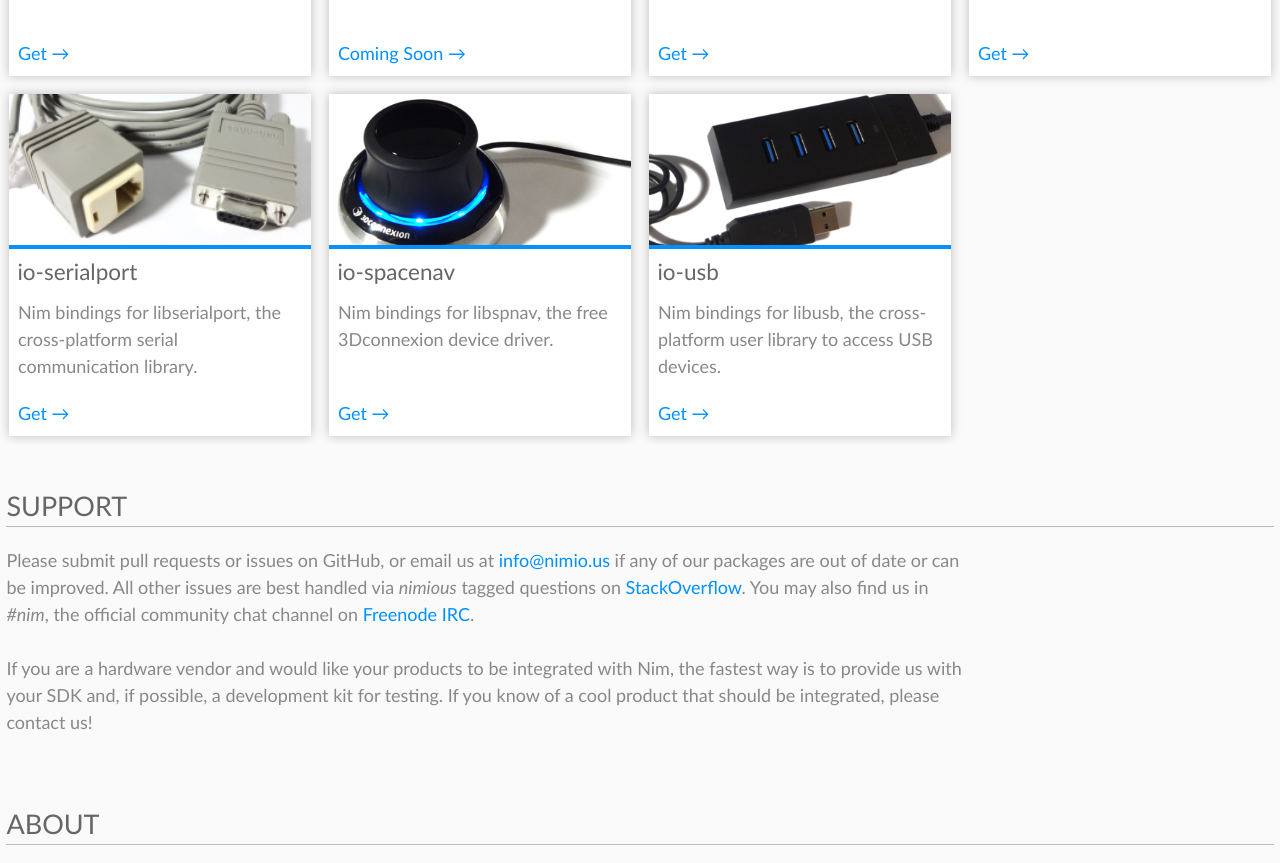
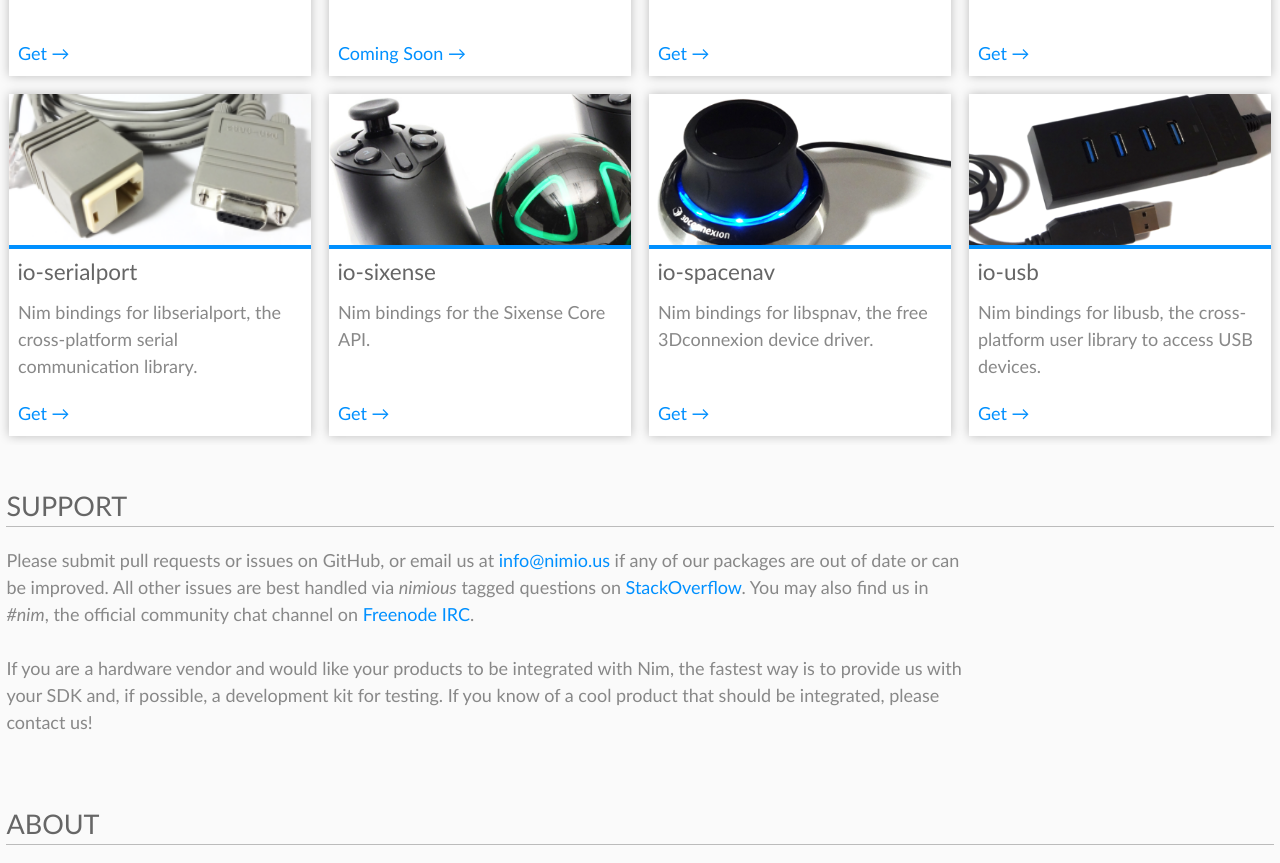
Before and after one commit to nimious/nimious.github.io, a plain HTML site: page index.html in a window 1280 px wide. Shown: the part 825-1688 px from the top of the page. Drawn offline with Linux system fonts and the light colour scheme.

Commit message:
Added io-sixense.

```diff
--- a/index.html
+++ b/index.html
@@ -121,6 +121,17 @@
 
       <div>
         <div>
+          <a href="https://github.com/nimious/io-sixense" title="io-sixense on GitHub"><img src="images/io-sixense.png" /></a>
+          <div>
+            <h1>io-sixense</h1>
+            <p>Nim bindings for the Sixense Core API.</p>
+            <p><a href="https://github.com/nimious/io-sixense" title="io-sixense on GitHub">Get &rarr;</a></p>
+          </div>
+        </div>
+      </div>
+
+      <div>
+        <div>
           <a href="https://github.com/nimious/io-spacenav" title="io-spacenav on GitHub"><img src="images/io-spacenav.png" /></a>
           <div>
             <h1>io-spacenav</h1>
```
Also changed, not shown: images/io-sixense.png (added).
